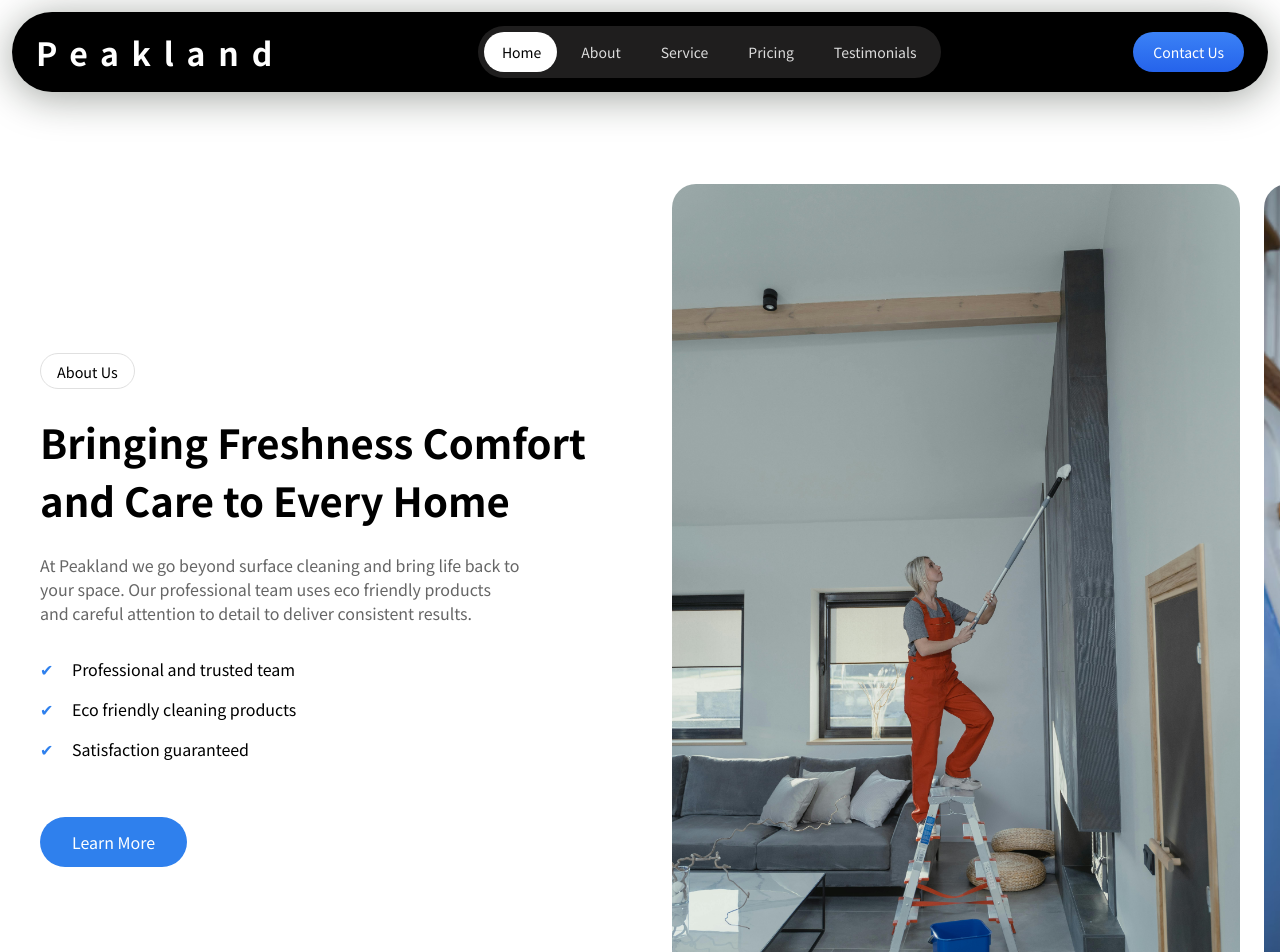
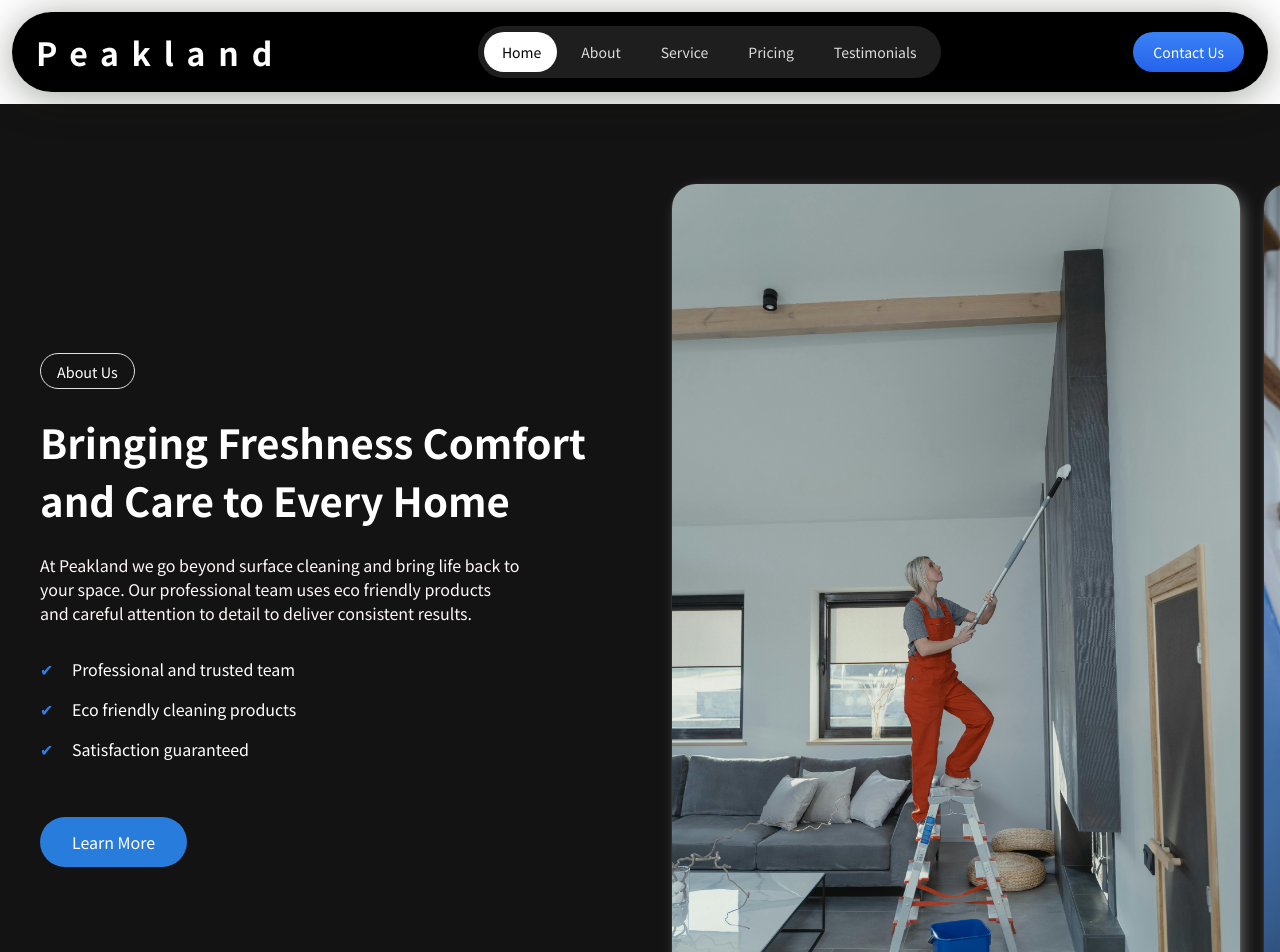
Before and after one commit to tgulu/PeakLand, a React (Vite) app: page /about in a window 1280 px wide. Shown: the top 952 px of the page. Built offline with nearby package versions, Linux system fonts and the light colour scheme; a web font is replaced by a local one.

Commit message:
add new background color and about btns

```diff
--- a/src/pages/About/About.module.css
+++ b/src/pages/About/About.module.css
@@ -1,7 +1,7 @@
 .about {
   width: 100%;
   padding: 5rem 2rem;
-  background-color: var(--background-color);
+  background-color: var(--background-color-dark);
 }
 
 .about__container {
@@ -28,17 +28,19 @@
   font-size: 0.9rem;
   margin-bottom: 1.5rem;
   width: fit-content;
+  color: white;
 }
 
 .about__title {
   font-size: 2.5rem;
   font-weight: 700;
   margin-bottom: 1.5rem;
+  color: #ffffff;
 }
 
 .about__text {
   font-size: 1rem;
-  color: #666666;
+  color: #fff7f7;
   margin-bottom: 2rem;
   max-width: 480px;
 }
@@ -55,6 +57,7 @@
   margin-bottom: 1rem;
   padding-left: 2rem;
   position: relative;
+  color: white;
 }
 
 .about__list_item::before {
@@ -70,7 +73,7 @@
   padding: 0.8rem 2rem;
   border-radius: 999px;
   border: none;
-  background-color: #2f80ed;
+  background-color: var(--button-blue);
   color: white;
   font-size: 1rem;
   cursor: pointer;
@@ -89,6 +92,9 @@
   width: 100%;
   border-radius: 1.5rem;
   object-fit: cover;
+  box-shadow:
+    rgba(255, 255, 255, 0.6) 5px 5px 20px -7px,
+    rgb(255, 255, 255, 0.5) 0px 1px 3px -1px;
 }
 
 /* Responsive */
```
